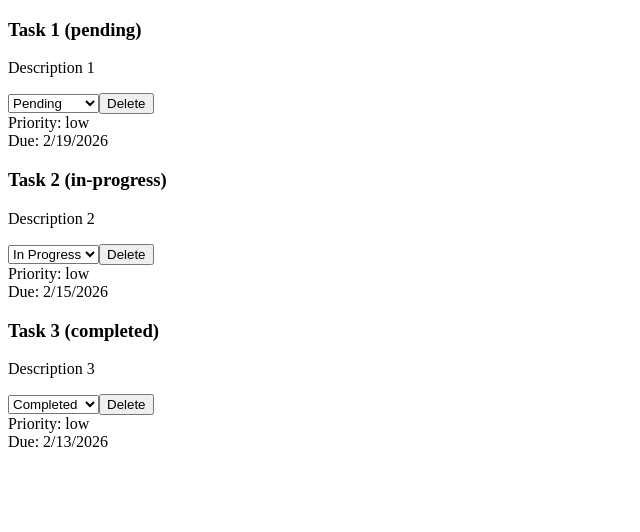
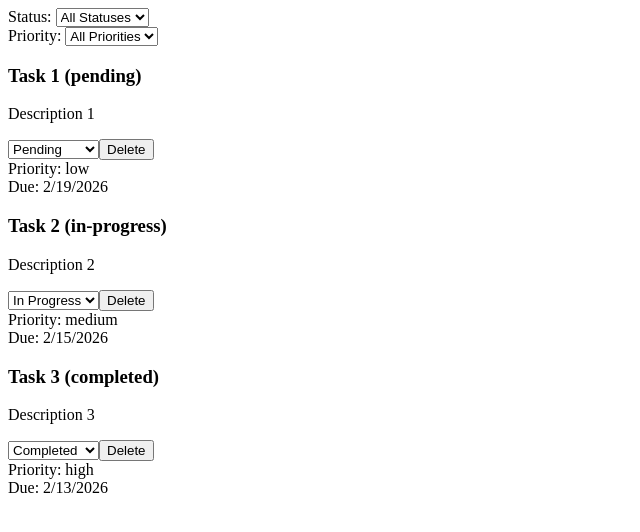
Before and after one commit to shanosha/mod-9-lab-3, a React (Vite) app: page / in a window 1280 px wide. Shown: the top 532 px of the page, without its empty margins (0-640 px from the left). Built offline with nearby package versions, Linux system fonts and the light colour scheme.

Commit message:
bugfix/cleaned up code and removed unneeded comments

```diff
--- a/src/App.tsx
+++ b/src/App.tsx
@@ -18,7 +18,7 @@ const initialTasks : Task[] = [
         title: "Task 2",
         description: "Description 2",
         status: "in-progress",
-        priority: "low",
+        priority: "medium",
         dueDate: "2/15/2026"
     },
     {
@@ -26,7 +26,7 @@ const initialTasks : Task[] = [
         title: "Task 3",
         description: "Description 3",
         status: "completed",
-        priority: "low",
+        priority: "high",
         dueDate: "2/13/2026"
     }
 
--- a/src/components/TaskFilter/TaskFilter.tsx
+++ b/src/components/TaskFilter/TaskFilter.tsx
@@ -0,0 +1,34 @@
+import type { TaskFilterProps } from "../../types"
+
+function TaskFilter({ onFilterChange }: TaskFilterProps) {
+
+    const handleChange = (event: React.ChangeEvent<HTMLSelectElement>) => {
+        const { name, value } = event.target;
+        onFilterChange({[name]: value});
+    }
+
+    return (
+        <>
+            <div>
+                <label htmlFor="status">Status: </label>
+                <select name="status" id="status" onChange={handleChange}>
+                    <option value="">All Statuses</option>
+                    <option value="pending">Pending</option>
+                    <option value="in-progress">In Progress</option>
+                    <option value="completed">Completed</option>
+                </select>
+            </div>
+            <div>
+                <label htmlFor="priority">Priority: </label>
+                <select name="priority" id="priority" onChange={handleChange}>
+                    <option value="">All Priorities</option>
+                    <option value="low">Low</option>
+                    <option value="medium">Medium</option>
+                    <option value="high">High</option>
+                </select>
+            </div>
+        </>
+    )
+}
+
+export { TaskFilter };
--- a/src/components/TaskList/TaskList.tsx
+++ b/src/components/TaskList/TaskList.tsx
@@ -1,24 +1,47 @@
+import { useState } from "react";
+import type { TaskListProps } from "../../types";
 import type { TaskStatus } from "../../types";
-import type { TaskListProps } from "../../types";
 import { TaskItem } from "../TaskItem/TaskItem";
+import { TaskFilter } from "../TaskFilter/TaskFilter";
 
 function TaskList({ tasks, onStatusChange, onDelete }: TaskListProps){
 
-    function handleStatusChange (taskId: string, taskStatus: TaskStatus) {
+    const [filters,setFilters] = useState({status: "", priority: ""});
+
+    const filteredTaskElements = tasks.filter((task) => {
+        let filteredTasks = false;
+        if(task.status.includes(filters.status) && task.priority.includes(filters.priority)) {filteredTasks = true}
+        return filteredTasks;
+    });
+
+    const taskElements = filteredTaskElements.map((task) =>
+        <TaskItem
+            key={task.id}
+            task={task}
+            onStatusChange={handleStatusChange}
+            onDelete={handleDelete}
+        />);
+
+    function handleStatusChange (taskId: string, taskStatus: TaskStatus): void {
         onStatusChange(taskId,taskStatus);
     }
 
-    function handleDelete (taskId: string) {
+    function handleDelete (taskId: string): void {
         onDelete(taskId);
     }
 
-    const taskElement = tasks.map((task) => <TaskItem key={task.id} task={task} onStatusChange={handleStatusChange} onDelete={handleDelete} />);
+    function handleFilterChange(changedFilter: object): void {
+        Object.entries(changedFilter).forEach(([key, value]) => {
+            setFilters({...filters, [key]: value});
+        });
+    }
 
     return (
         <>
-            {taskElement}
+            <TaskFilter onFilterChange={handleFilterChange} />
+            {taskElements}
         </>
     )
 }
 
-export {TaskList};
+export { TaskList };
```
